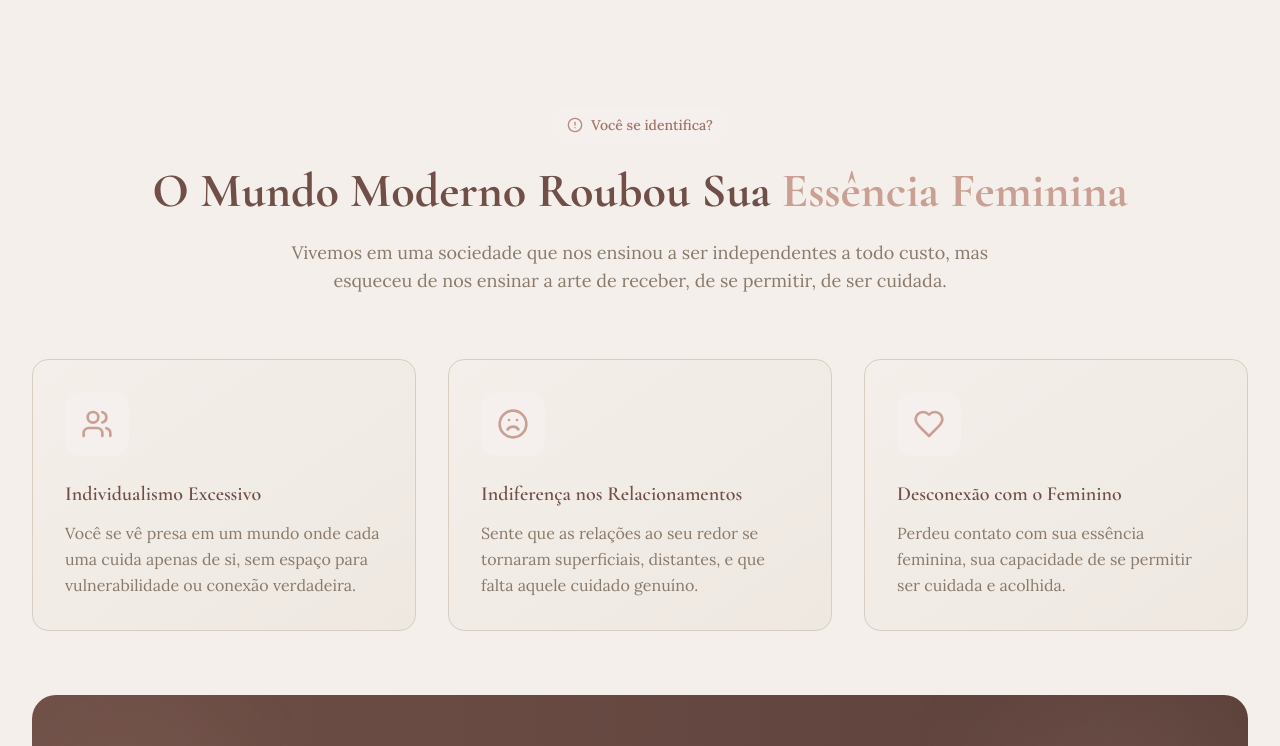
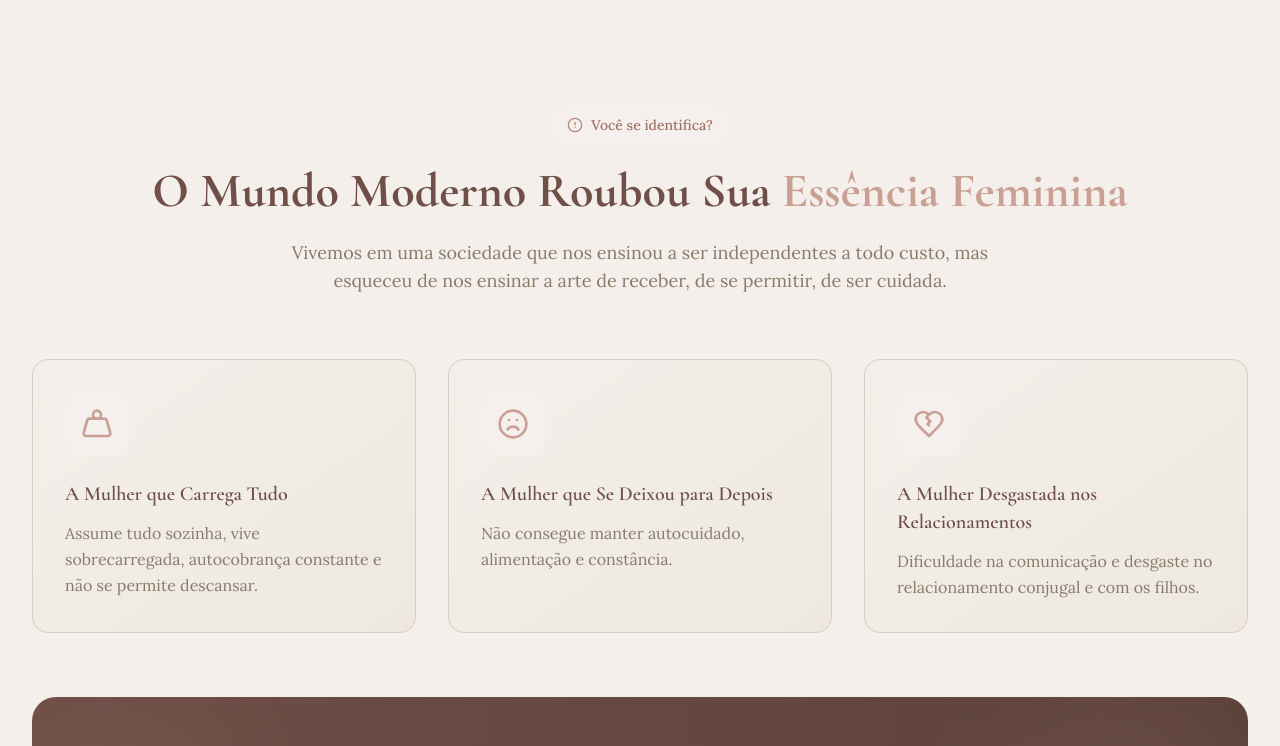
Before and after one commit to matheusdgc/landingpage-metodomec, a React (Vite) app: page / in a window 1280 px wide. Shown: the part 805-1551 px from the top of the page. Built offline with nearby package versions, Linux system fonts and the light colour scheme; a web font is replaced by a local one.

Commit message:
Alteracoes no problema.

```diff
--- a/src/components/Hero.jsx
+++ b/src/components/Hero.jsx
@@ -25,7 +25,7 @@ const Hero = () => {
             </h1>
 
             <p className="text-lg sm:text-xl text-taupe-600 mb-4 leading-relaxed font-body">
-              <strong className="text-brown-600">Método MEC</strong> — Mente, Espírito, Corpo
+              <strong className="text-brown-600">Método MEC</strong> — Mente, Espírito, e Corpo
             </p>
 
             <p className="text-base sm:text-lg text-taupe-500 mb-8 leading-relaxed max-w-xl mx-auto lg:mx-0 font-body">
--- a/src/components/Problem.jsx
+++ b/src/components/Problem.jsx
@@ -1,21 +1,21 @@
-import { AlertCircle, Heart, Users, Frown } from 'lucide-react'
+import { AlertCircle, Heart, Users, Frown, HeartCrack, Weight } from 'lucide-react'
 
 const Problem = () => {
   const problems = [
     {
-      icon: <Users className="w-8 h-8" />,
-      title: "Individualismo Excessivo",
-      description: "Você se vê presa em um mundo onde cada uma cuida apenas de si, sem espaço para vulnerabilidade ou conexão verdadeira."
+      icon: <Weight className="w-8 h-8" />,
+      title: "A Mulher que Carrega Tudo",
+      description: "Assume tudo sozinha, vive sobrecarregada, autocobrança constante e não se permite descansar."
     },
     {
       icon: <Frown className="w-8 h-8" />,
-      title: "Indiferença nos Relacionamentos",
-      description: "Sente que as relações ao seu redor se tornaram superficiais, distantes, e que falta aquele cuidado genuíno."
+      title: "A Mulher que Se Deixou para Depois",
+      description: "Não consegue manter autocuidado, alimentação e constância."
     },
     {
-      icon: <Heart className="w-8 h-8" />,
-      title: "Desconexão com o Feminino",
-      description: "Perdeu contato com sua essência feminina, sua capacidade de se permitir ser cuidada e acolhida."
+      icon: <HeartCrack className="w-8 h-8" />,
+      title: "A Mulher Desgastada nos Relacionamentos",
+      description: "Dificuldade na comunicação e desgaste no relacionamento conjugal e com os filhos."
     }
   ]
 
```
